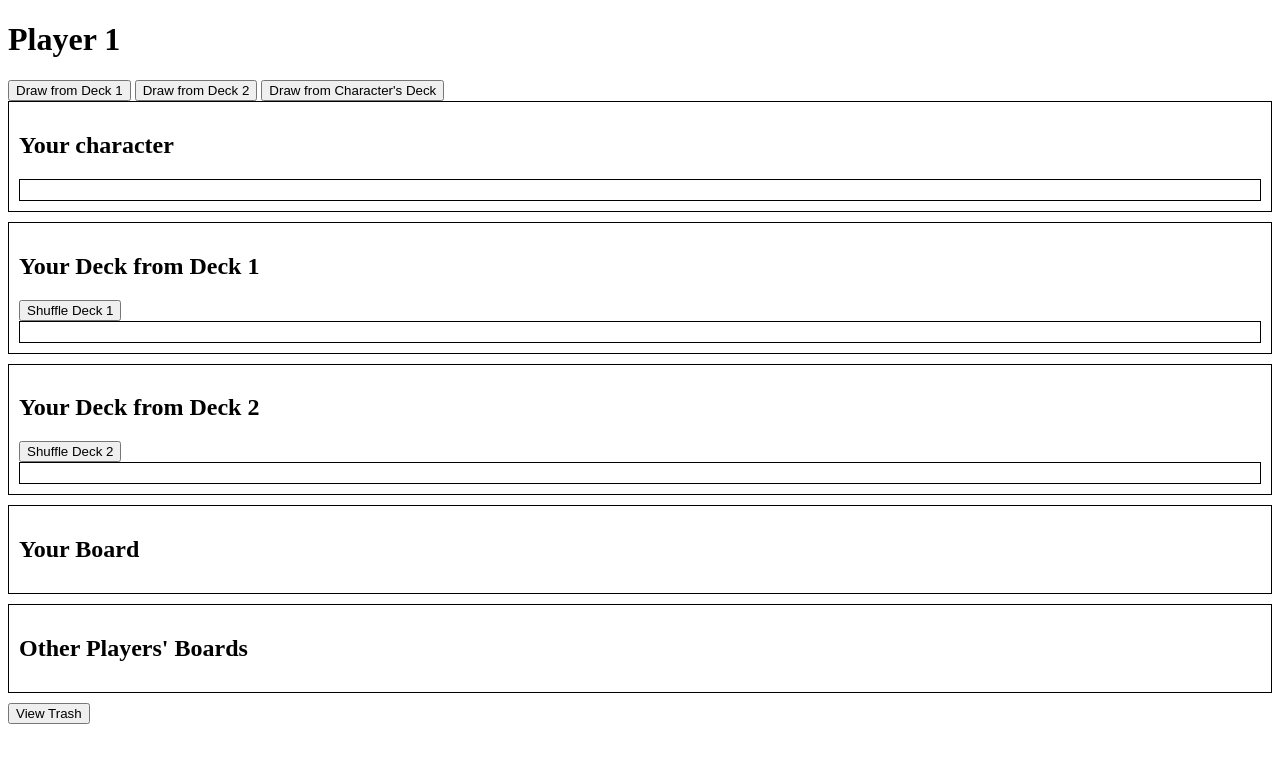
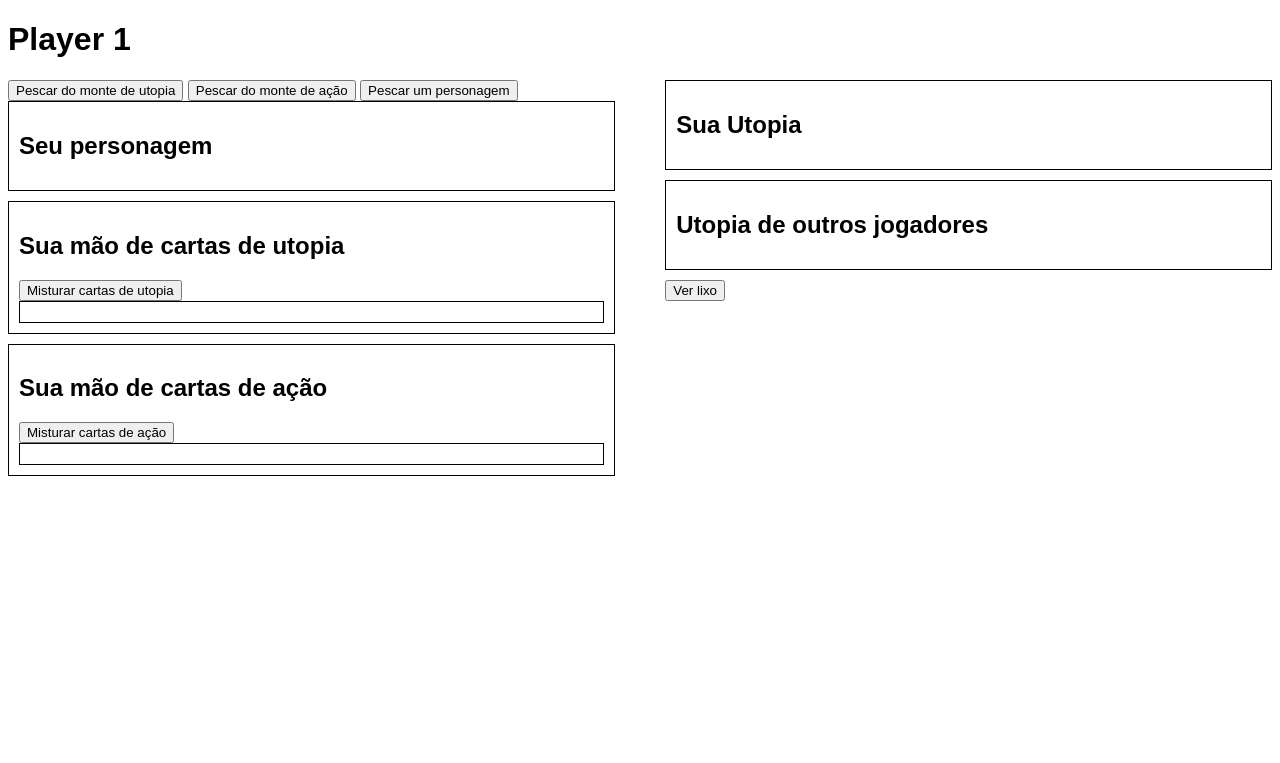
Before and after one commit to tiagokretzerwalter/boardgame-test, a Flask app: page /player/1 in a window 1280 px wide. Shown: the top 763 px of the page. Run offline with Flask 3, Linux system fonts and the light colour scheme; some libraries are stand-ins or nearby versions.

Commit message:
divide page in two

```diff
--- a/templates/player1.html
+++ b/templates/player1.html
@@ -7,12 +7,17 @@
     <script src="https://cdnjs.cloudflare.com/ajax/libs/socket.io/3.0.3/socket.io.js"></script>
     <script src="https://code.jquery.com/jquery-3.5.1.min.js"></script>
     <style>
-        .board {
-            border: 1px solid black;
-            padding: 10px;
-            margin-bottom: 10px;
+        body {
+            font-family: Arial, sans-serif;
         }
-        .other-player-board {
+        .container {
+            display: flex;
+            justify-content: space-between;
+        }
+        .left-side, .right-side {
+            width: 48%;
+        }
+        .board, .other-player-board {
             border: 1px solid black;
             padding: 10px;
             margin-bottom: 10px;
@@ -25,39 +30,45 @@
 </head>
 <body>
     <h1>Player 1</h1>
-    <button id="draw_deck1">Draw from Deck 1</button>
-    <button id="draw_deck2">Draw from Deck 2</button>
-    <button id="draw_character">Draw from Character's Deck</button>
+    <div class="container">
+        <div class="left-side">
+            <button id="draw_deck1">Pescar do monte de utopia</button>
+            <button id="draw_deck2">Pescar do monte de ação</button>
+            <button id="draw_character">Pescar um personagem</button>
 
             <div class="board">
-        <h2>Your character</h2>
-        <div id="character" class="deck"></div>
+                <h2>Seu personagem</h2>
+                <div id="character"></div>
             </div>
 
             <div class="board">
-        <h2>Your Deck from Deck 1</h2>
-        <button id="shuffle_player_deck1">Shuffle Deck 1</button>
+                <h2>Sua mão de cartas de utopia</h2>
+                <button id="shuffle_player_deck1">Misturar cartas de utopia</button>
                 <div id="deck1" class="deck"></div>
             </div>
 
             <div class="board">
-        <h2>Your Deck from Deck 2</h2>
-        <button id="shuffle_player_deck2">Shuffle Deck 2</button>
+                <h2>Sua mão de cartas de ação</h2>
+                <button id="shuffle_player_deck2">Misturar cartas de ação</button>
                 <div id="deck2" class="deck"></div>
             </div>
+        </div>
 
+        <div class="right-side">
             <div class="board">
-        <h2>Your Board</h2>
+                <h2>Sua Utopia</h2>
                 <div id="board"></div>
             </div>
 
             <div class="other-player-board">
-        <h2>Other Players' Boards</h2>
+                <h2>Utopia de outros jogadores</h2>
                 <div id="other_players_boards"></div>
             </div>
 
             <!-- Button to go to the trash page -->
-    <button onclick="window.location.href='/trash'">View Trash</button>
+            <button onclick="window.location.href='/trash'">Ver lixo</button>
+        </div>
+    </div>
 
     <script>
         $(document).ready(function() {
```
Also changed, not shown: templates/player2.html (+17 -6 lines). Lines whose indentation alone changed are shown as unchanged.
